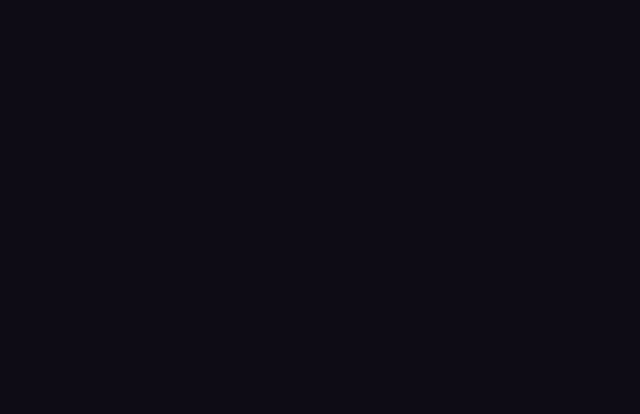
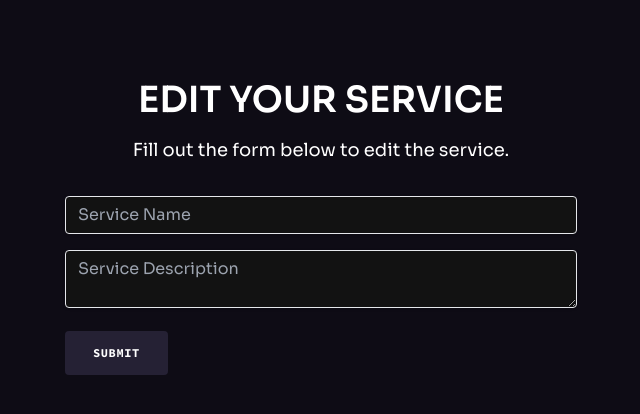
Before and after one commit to zouheirrhoumri/ApexWebbb, a React (Vite) app: page /editService/1 in a window 1280 px wide. Before the commit this address had no page. Shown: the top 414 px of the page, without its empty margins (319-959 px from the left). Built offline with nearby package versions, Linux system fonts and the light colour scheme; no server answers.

Commit message:
fixed the service delete

```diff
--- a/src/EditService.jsx
+++ b/src/EditService.jsx
@@ -9,7 +9,7 @@ export default function EditService() {
     const navigate = useNavigate();
     const { id } = useParams();
 
-    const [title, setTitle] = useState('')
+    const [name, setName] = useState('');
     const [description, setDescription] = useState('')
 
     useEffect(() => {
@@ -17,40 +17,33 @@ export default function EditService() {
     }, [])
 
     const fetchService = async () => {
-
         await axios.get(`http://127.0.0.1:8000/api/services/${id}`)
             .then(({ data }) => {
-                const { title, description } = data.service;
-                setTitle(title)
+                const { name, description } = data.service;
+                setName(name)
                 setDescription(description)
             }
             ).catch(({ response }) => {
                 console.log(response.data.message)
             })
-
     }
     const editService = async (e) => {
         e.preventDefault();
-        const formData = new FormData();
-        formData.append('_method', 'PUT')
-        formData.append('name', title)
-        formData.append('description', description)
 
-        await axios.post('http://127.0.0.1:8000/api/services', formData)
+        const serviceData = {
+            name: name,
+            description: description
+        };
+
+        await axios.put(`http://127.0.0.1:8000/api/services/${id}`, serviceData)
             .then(({ data }) => {
                 console.log(data.message)
                 navigate('/services')
             }
             ).catch(({ response }) => {
-                if (response.status = 442) {
-                    console.log(response.data.message)
-                } else {
-                    console.log(response.data.message)
-                }
+                console.log(response.data.message)
             })
-
     }
-
 
     return (
         <div className="container mx-auto px-4">
@@ -58,7 +51,7 @@ export default function EditService() {
                 <h1 className="text-4xl font-bold text-center">EDIT YOUR SERVICE</h1>
                 <p className="text-center text-lg mt-4">Fill out the form below to edit the service.</p>
                 <form className="w-full max-w-lg mt-8" onSubmit={editService}>
-                    <input value={title} onChange={(e) => setTitle(e.target.value)}
+                    <input value={name} onChange={(e) => setName(e.target.value)}
                         className="shadow appearance-none border rounded w-full py-2 px-3 text-gray-700 leading-tight focus:outline-none focus:shadow-outline mb-4" type="text" placeholder="Service Name" />
 
                     <textarea value={description} onChange={(e) => setDescription(e.target.value)}
--- a/src/Services.jsx
+++ b/src/Services.jsx
@@ -30,13 +30,12 @@ export default function Services() {
   const deleteService = async (id) => {
 
     await axios.delete(`http://127.0.0.1:8000/api/services/${id}`)
-      .then(({ data }) => {
-        console.log(response.data.message)
+      try {
+        await axios.delete(`http://127.0.0.1:8000/api/services/${id}`);
         fetchServices();
+      } catch (error) {
+        console.error("Failed to delete service:", error);
       }
-      ).catch(({ response }) => {
-        console.log(response.data.message)
-      })
 
   }
 
@@ -59,6 +58,7 @@ export default function Services() {
               <p className="mt-4 text-white">{service.description}</p>
               <Link to="/quote" className="mt-6 inline-block bg-white text-n-7 px-6 py-3 rounded-lg">Reserve</Link>
               <Link to={`/editService/${service.id}`} className="mt-6 ml-12 inline-block bg-white text-n-7 px-6 py-3 rounded-lg">Edit</Link>
+              <button onClick={() => deleteService(service.id)} className="mt-6 ml-12 inline-block bg-red-500 text-white px-6 py-3 rounded-lg">Delete</button>
             </div>
           ))}
         </div>
--- a/src/main.jsx
+++ b/src/main.jsx
@@ -22,7 +22,7 @@ ReactDOM.createRoot(document.getElementById('root')).render(
         <Route path="/products" element={<Products />} />
         <Route path="/services" element={<Services />} />
         <Route path="/ServiceForm" element={<ServiceForm />} />
-        <Route path="/editService" element={<EditService />} />
+        <Route path="/editService/:id" element={<EditService />} />
 
       </Routes>
     </Router>
```
